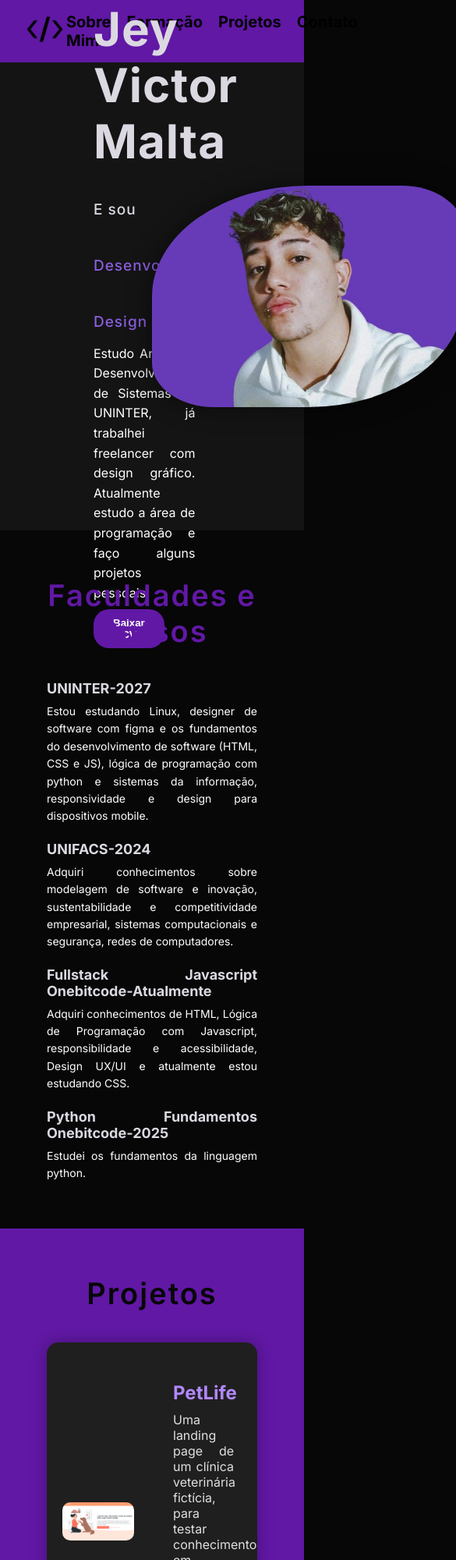
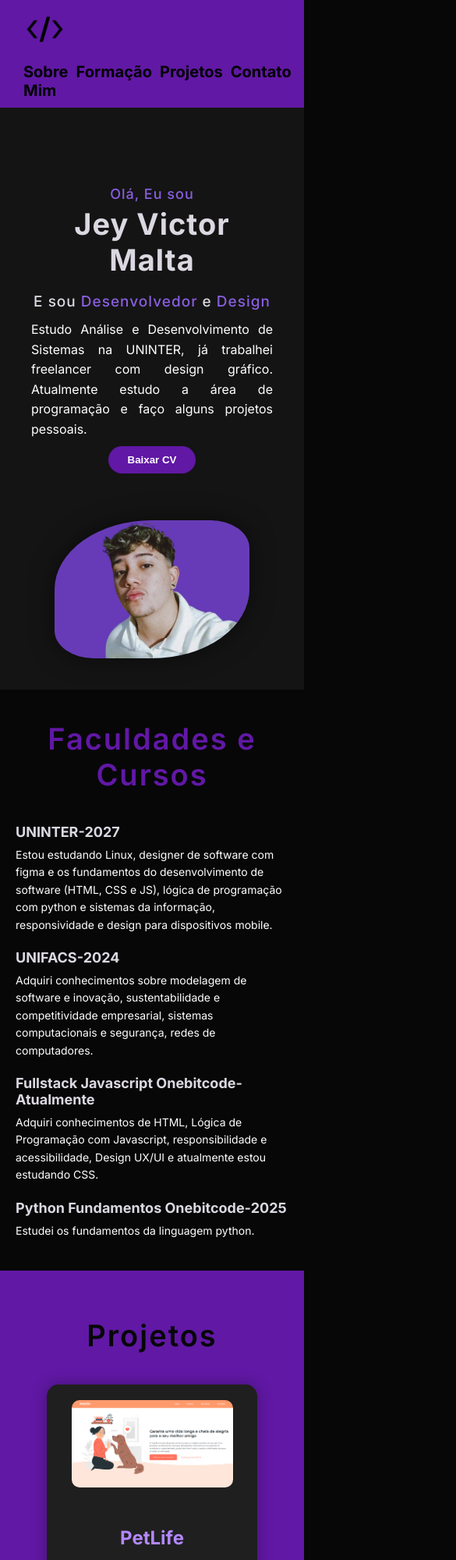
Before and after one commit to JeyVictor-Dev/portifolio-jey-victor, a plain HTML site: page index.html in a window 390 px wide. Shown: the top 2000 px of the page at 78% size, 585 px wide, since content can reach past the window. Drawn offline with Linux system fonts and the light colour scheme.

Commit message:
add-media-query

```diff
--- a/css/style.css
+++ b/css/style.css
@@ -4,11 +4,11 @@
     box-sizing: border-box;
 }
 
-/* FONTE */
+/* FONTE DA PÁGINA */
 .inter-font {
     font-family: "Inter", sans-serif;
     font-optical-sizing: auto;
-    font-weight: 400, 500;
+    font-weight: 400, 500, 600;
     font-style: normal;
   }
 
@@ -371,3 +371,115 @@ footer a:hover {
     color: #c2aaff;
     text-decoration: underline;
 }
+
+/* MEDIA QUERY */
+
+@media (max-width: 768px) {
+    /* Header */
+    header {
+      flex-direction: column;
+      align-items: flex-start;
+      gap: 10px;
+    }
+
+    nav ul {
+      flex-direction: row;
+      gap: 10px;
+    }
+
+    /* SOBRE */
+    #sobre div {
+      flex-direction: column;
+      height: auto;
+      padding: 40px 20px;
+      text-align: center;
+    }
+
+    #sobre .texto {
+      max-width: 100%;
+      align-items: center;
+    }
+
+    #sobre h1 {
+      font-size: 38px;
+    }
+
+    #sobre p {
+      text-align: justify;
+    }
+
+    #sobre img {
+      width: 250px;
+      margin-top: 20px;
+    }
+
+    /* FORMAÇÃO */
+    #formacao {
+      padding: 40px 20px;
+    }
+
+    .container-formacao {
+      text-align: left;
+    }
+
+    /* PORTFÓLIO */
+    #portifolio .card-projeto {
+        flex-direction: column;
+        align-items: center;
+        padding: 20px;
+    }
+
+    .imagem-projeto {
+        width: 100%;
+        max-width: 90%;
+        height: auto;
+    }
+
+    .conteudo-projeto {
+        width: 100%;
+        text-align: center;
+        padding: 20px 0;
+    }
+
+    .conteudo-projeto h3,
+    .conteudo-projeto p,
+    .conteudo-projeto a,
+    .conteudo-projeto ul {
+        display: block;
+        width: 100%;
+        margin-top: 10px;
+    }
+
+    .conteudo-projeto ul {
+        justify-content: center;
+        display: flex;
+        gap: 10px;
+        padding: 0;
+    }
+
+    .conteudo-projeto ul li img {
+        width: 30px;
+    }
+
+
+    /* CONTATO */
+    #contato {
+      padding: 40px 20px;
+    }
+
+    #contato h2 {
+      font-size: 28px;
+    }
+
+    /* FOOTER */
+    footer ul {
+      flex-direction: column;
+      gap: 8px;
+    }
+
+    footer {
+      font-size: 12px;
+      padding: 15px 10px;
+      text-align: center;
+    }
+  }
--- a/index.html
+++ b/index.html
@@ -14,7 +14,7 @@
     />
   </head>
   <body>
-    <header>
+    <header> <!-- barra de navegação da página -->
       <p>
         <a class="Logo" href="index.html"
           ><img src="imgs/png-code-removebg-preview.png" alt="logo"
@@ -30,7 +30,7 @@
       </nav>
     </header>
     <main>
-      <section id="sobre">
+      <section id="sobre"> <!-- seção sobre -->
         <div>
           <div class="texto">
             <h1>
@@ -56,8 +56,8 @@
           <img src="imgs/foto-minha.jpg" alt="foto-minha" />
         </div>
       </section>
-      <section id="formacao">
-        <div class="container-formacao">
+      <section id="formacao"> <!-- seção dos cursos e formações -->
+        <div class="container-formacao"> <!-- para estilização da section no css -->
           <h2>Faculdades e Cursos</h2>
           <ul>
             <li>
@@ -92,11 +92,11 @@
           </ul>
         </div>
       </section>
-      <section id="portifolio">
+      <section id="portifolio"> <!-- seção dos projetos -->
         <h2>Projetos</h2>
-        <div class="card-projeto">
+        <div class="card-projeto"><!-- para estilização no estilo card no css -->
           <img src="imgs/projeto1.png" alt="foto1" class="imagem-projeto" />
-          <div class="conteudo-projeto">
+          <div class="conteudo-projeto"><!-- para estilizar o conteúdo a parte sem a imagem -->
             <h3>PetLife</h3>
             <p>
               Uma landing page de um clínica veterinária fictícia, para testar conhecimentos em desenvolvimento web.
@@ -140,11 +140,10 @@
             </ul>
           </div>
         </div>
-        </div>
       </section>
       <section id="contato">
         <h2>Contato</h2>
-          <form>
+          <form><!-- formulario de contato -->
             <label for="email">Email:</label>
             <br>
             <input type="email" id="email" name="email" required>
@@ -167,7 +166,7 @@
           </form>
       </section>
     </main>
-    <footer>
+    <footer><!-- rodapé -->
       <ul>
         <li><a href="https://github.com/JeyVictor-Dev" class="github">Desenvolvido por @JeyVictorDev</a></li>
         <li><a href="https://icons8.com.br/icon/13441/python" target="_blank" >Site dos ICONS Utilizados</a></li>
```
Lines whose indentation alone changed are shown as unchanged.
